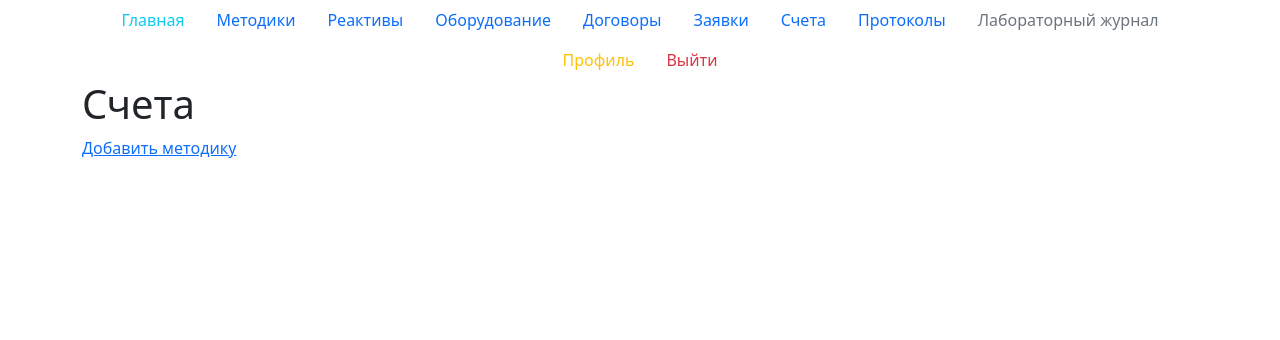
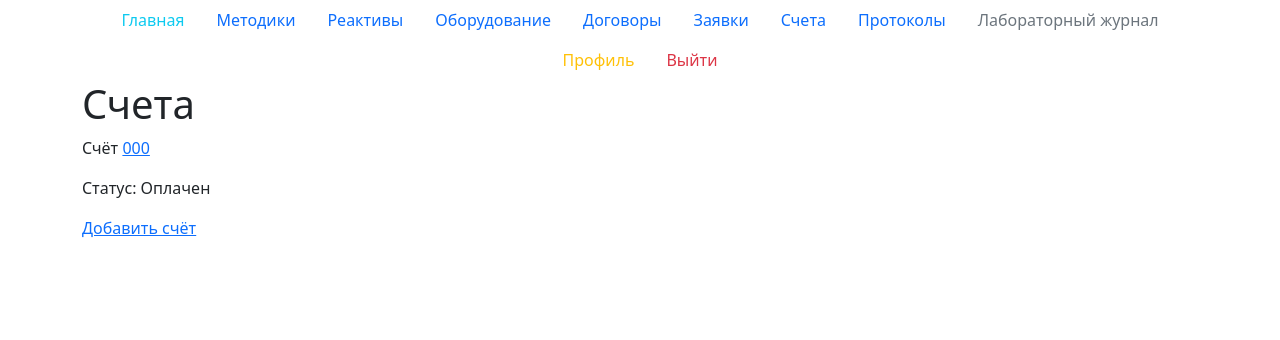
Before and after one commit to LemanRus/LIMS, a Django app: page /lab/invoices/ in a window 1280 px wide. Shown: the top 340 px of the page. Run offline with Django 3.2, Linux system fonts and the light colour scheme; a user stored in the database is signed in; tables that the repository leaves empty hold one stand-in row (values such as "Sample post"); parts of the project's set-up code (start-up, migrations or seed data) failed here and were passed over.

Commit message:
Add invoices list template

```diff
--- a/lims/lab/templates/lab/invoices_list.html
+++ b/lims/lab/templates/lab/invoices_list.html
@@ -1,14 +1,14 @@
 {% extends "lab/base.html" %}
 
 {% block title %}
-    Методики
+    Счета
 {% endblock title %}
 
 {% block content %}
     <h1>Счета</h1>
-    {% for methodic in methodics %}
-        <a href="{% url 'lab:methodic_detail' methodic.id %}">{{methodic.name}}</a>
-        <p>Действует до: {{methodic.acts_to}}</p>
+    {% for invoice in invoices %}
+        <p>Счёт <a href="{% url 'lab:invoice_detail' invoice.id %}">{{invoice.number}}</a></p>
+        <p>Статус: {{ invoice.get_status_display }}</p>
     {% endfor %}
-        <a href="{% url 'lab:methodic_create' %}">Добавить методику</a>
+        <a href="{% url 'lab:invoice_create' %}">Добавить счёт</a>
 {% endblock content %}
```
